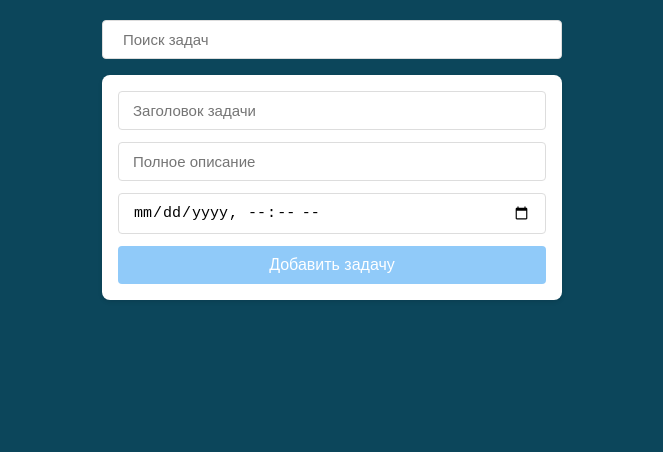
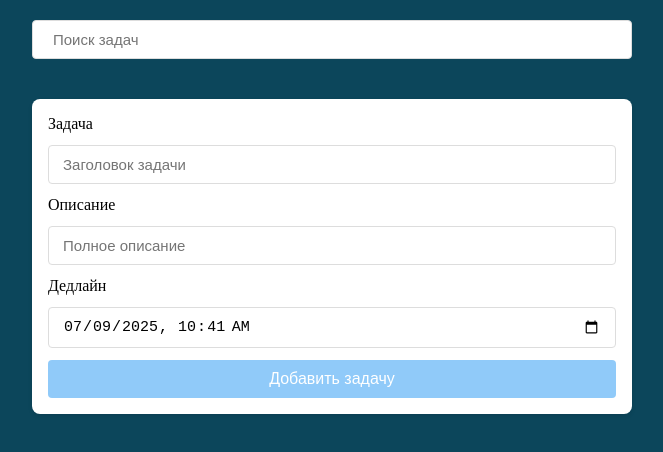
Before and after one commit to kennyonsig/newToDoTT, an Angular app: page /tasks in a window 1280 px wide. Shown: the top 452 px of the page, without its empty margins (308-971 px from the left). Built offline with nearby package versions, Linux system fonts and the light colour scheme.

Commit message:
change style

```diff
--- a/src/app/components/task-form/task-form.html
+++ b/src/app/components/task-form/task-form.html
@@ -1,21 +1,33 @@
 <form [formGroup]="taskForm" (ngSubmit)="onSubmit()" class="task-form">
+  <label for="task-title">Задача</label>
   <input
+    id="task-title"
     class="task-form__input"
     formControlName="title"
     type="text"
     placeholder="Заголовок задачи"
     [class.task-form__input--invalid]="taskForm.get('title')?.invalid && taskForm.get('title')?.touched">
+
+  <label for="task-description">Описание</label>
   <input
+    id="task-description"
     class="task-form__input"
     formControlName="description"
     type="text"
     placeholder="Полное описание">
+
+  <label for="deadline">Дедлайн</label>
   <input
+    id="deadline"
     class="task-form__input"
     formControlName="deadline"
     type="datetime-local"
     placeholder="Срок выполнения"
+    [min]="today"
     [class.task-form__input--invalid]="taskForm.get('deadline')?.invalid && taskForm.get('deadline')?.touched">
+  @if (taskForm.get('deadline')?.errors?.['minDate']) {
+    <p>Дата не может быть раньше сегодняшнего дня</p>
+  }
   <button
     class="task-form__button"
     type="submit"
--- a/src/app/components/task-form/task-form.ts
+++ b/src/app/components/task-form/task-form.ts
@@ -1,7 +1,24 @@
 import { Component, inject } from '@angular/core';
 import { TaskService } from '../../services/task-service';
 import { TaskItem } from '../../interface/task';
-import { FormControl, FormGroup, FormsModule, ReactiveFormsModule, Validators } from '@angular/forms';
+import {
+  AbstractControl,
+  FormControl,
+  FormGroup,
+  FormsModule,
+  ReactiveFormsModule,
+  ValidationErrors,
+  Validators
+} from '@angular/forms';
+
+
+function minDateValidator(control: AbstractControl): ValidationErrors | null {
+  const selectedDate = new Date(control.value);
+  const today = new Date();
+  today.setHours(0, 0, 0, 0);
+
+  return selectedDate < today ? { minDate: true } : null;
+}
 
 @Component({
   selector: 'app-task-form',
@@ -14,11 +31,14 @@ import { FormControl, FormGroup, FormsModule, ReactiveFormsModule, Validators }
 })
 export class TaskForm {
   taskService = inject(TaskService)
+  today = new Date().toISOString().slice(0, 16);
 
   taskForm = new FormGroup({
     title: new FormControl('', [Validators.required]),
     description: new FormControl(''),
-    deadline: new FormControl('', [Validators.required])
+    deadline: new FormControl(this.today, [
+      Validators.required,
+      minDateValidator])
   });
 
   onSubmit() {
@@ -34,6 +54,8 @@ export class TaskForm {
     };
 
     this.taskService.addTask(newTask);
-    this.taskForm.reset();
+    this.taskForm.reset({
+      deadline: this.today
+    });
   }
 }
--- a/src/app/components/task-header/task-header.html
+++ b/src/app/components/task-header/task-header.html
@@ -19,7 +19,7 @@
   <p class="task__status">
     <span [class.task__status--completed]="task.isCompleted"
           [class.task__status--in-progress]="!task.isCompleted">
-      {{ task.isCompleted ? 'Завершена' : 'В работе' }}
+      {{ task.isCompleted ? 'Завершена' : 'Выполняется' }}
     </span>
   </p>
   <div class="task-header__actions">
--- a/src/app/components/task-header/task-header.scss
+++ b/src/app/components/task-header/task-header.scss
@@ -33,7 +33,7 @@
     }
 
     &-input {
-      flex-basis: 74%;
+      width: 50%;
       padding: 8px 12px;
       border: 2px solid #42a5f5;
       border-radius: 4px;
--- a/src/app/components/task-list/task-list.html
+++ b/src/app/components/task-list/task-list.html
@@ -1,9 +1,10 @@
-<ul class="tasks">
-  <li>
-    <app-search-input
+<div class="container">
+  <app-search-input class="tasks-search"
       (searchTask)="findTask($event)">
   </app-search-input>
-  </li>
+
+  <ul class="tasks">
+
     @for (task of tasks(); track task.id) {
       <li class="tasks__item">
         <app-task-header
@@ -20,17 +21,19 @@
       </li>
     }
 
+  </ul>
+
   @if (isOpenForm || hasNoTasks ) {
-    <li class="tasks__form">
+    <div class="tasks__form">
       <app-task-form></app-task-form>
-    </li>
+    </div>
   }
 
   @if (!hasNoTasks) {
-    <li class="tasks__actions">
+    <div class="tasks__actions">
       <button class="tasks__toggle-btn" (click)="openForm()">
         <mat-icon>{{ !isOpenForm ? 'add' : 'clear' }}</mat-icon>
       </button>
-    </li>
+    </div>
   }
-</ul>
+</div>
--- a/src/app/components/task-list/task-list.scss
+++ b/src/app/components/task-list/task-list.scss
@@ -1,10 +1,44 @@
+.container {
+  padding-top: 20px;
+
+  .tasks-search, .tasks__form {
+    display: block;
+    margin: 0 auto;
+    max-width: 600px;
+  }
+}
+
 .tasks {
-  display: flex;
-  flex-direction: column;
+  display: grid;
+  grid-template-columns: repeat(4, 1fr);
   gap: 16px;
-  max-width: 500px;
+  max-width: 1400px;
   margin: 0 auto;
   padding: 20px;
+
+  @media (max-width: 1500px) {
+    grid-template-columns: repeat(2, 1fr);
+  }
+
+  @media (max-width: 768px) {
+    grid-template-columns: 1fr;
+  }
+
+  &-search {
+    grid-column: 2 / 4;
+
+    @media (max-width: 1500px) {
+      grid-column: 1 / -1;
+    }
+
+    @media (max-width: 768px) {
+      grid-column: 1 / -1;
+    }
+  }
+
+  &__form {
+    margin-bottom: 10px;
+  }
 
   &__item {
     position: relative;
@@ -15,7 +49,10 @@
   }
 
   &__actions {
+    grid-column: 1 / -1;
     text-align: center;
+    display: flex;
+    justify-content: center;
   }
 
   &__toggle-btn {
--- a/src/app/components/task-meta/task-meta.scss
+++ b/src/app/components/task-meta/task-meta.scss
@@ -1,6 +1,6 @@
 .task-meta {
   padding: 0 16px;
-  font-size: 14px;
+  font-size: 12px;
 
   &__time {
     display: flex;
```
Lines whose indentation alone changed are shown as unchanged.
